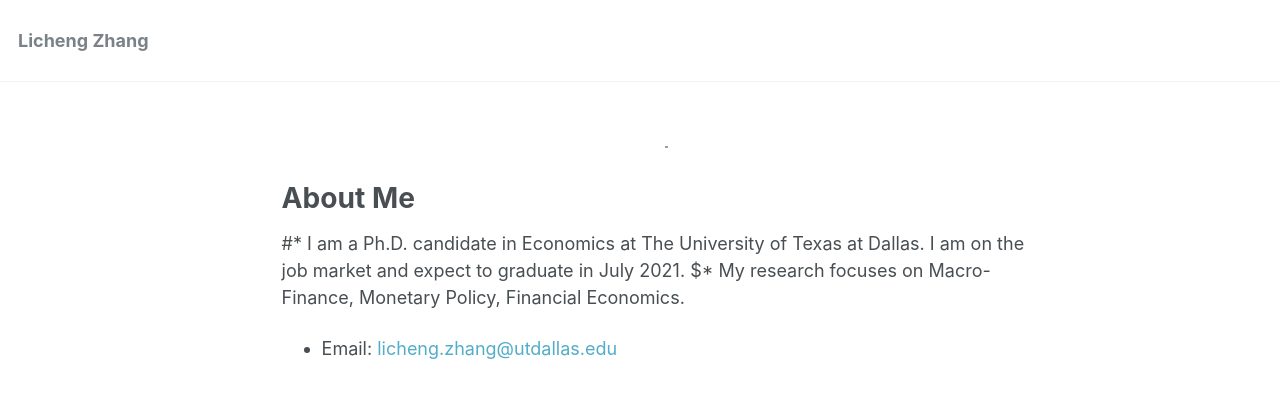
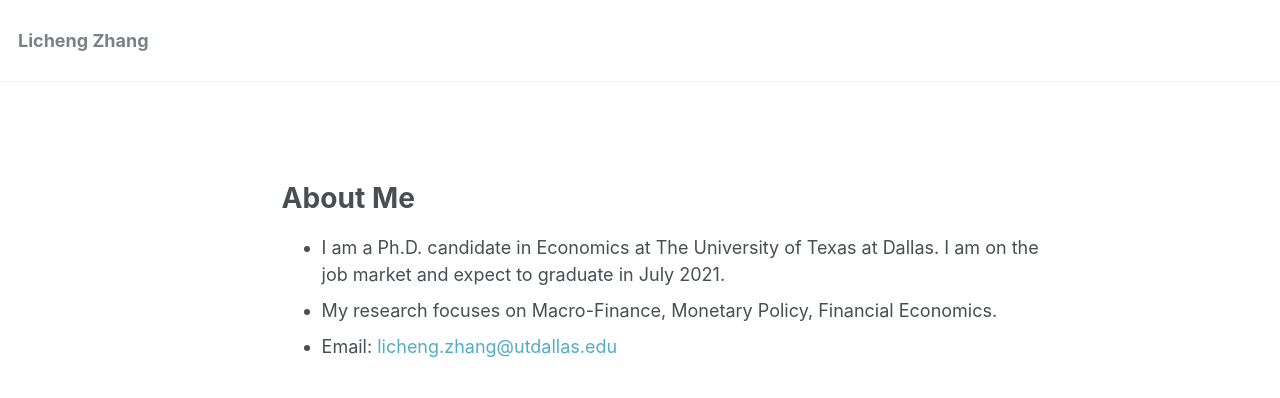
Before and after one commit to lichengzh/lichengzh.github.io, a Jekyll site: the page built from _pages/about.md, in a window 1280 px wide. Shown: the top 398 px of the page. Built offline with Jekyll 4.4.1, drawn with Linux system fonts in a browser that asks for light colours.

Commit message:
Update about.md

```diff
--- a/_pages/about.md
+++ b/_pages/about.md
@@ -9,11 +9,11 @@ redirect_from:
 ---
 
 <p align="center">
-   <img src="https://lichengzh.github.io/files/IMG_377.JPG?raw=true" alt="Photo" style="width: 3px;"/>
+   <img src="https://lichengzh.github.io/files/IMG_377.JPG?raw=true" alt="Photo" style="width: 0.1px;"/>
 </p>
 
 
 # About Me
-#* I am a Ph.D. candidate in Economics at The University of Texas at Dallas. I am on the job market and expect to graduate in July 2021.
-$* My research focuses on Macro-Finance, Monetary Policy, Financial Economics.
+* I am a Ph.D. candidate in Economics at The University of Texas at Dallas. I am on the job market and expect to graduate in July 2021.
+* My research focuses on Macro-Finance, Monetary Policy, Financial Economics.
 * Email: [licheng.zhang@utdallas.edu](mailto:licheng.zhang@utdallas.edu)
```
